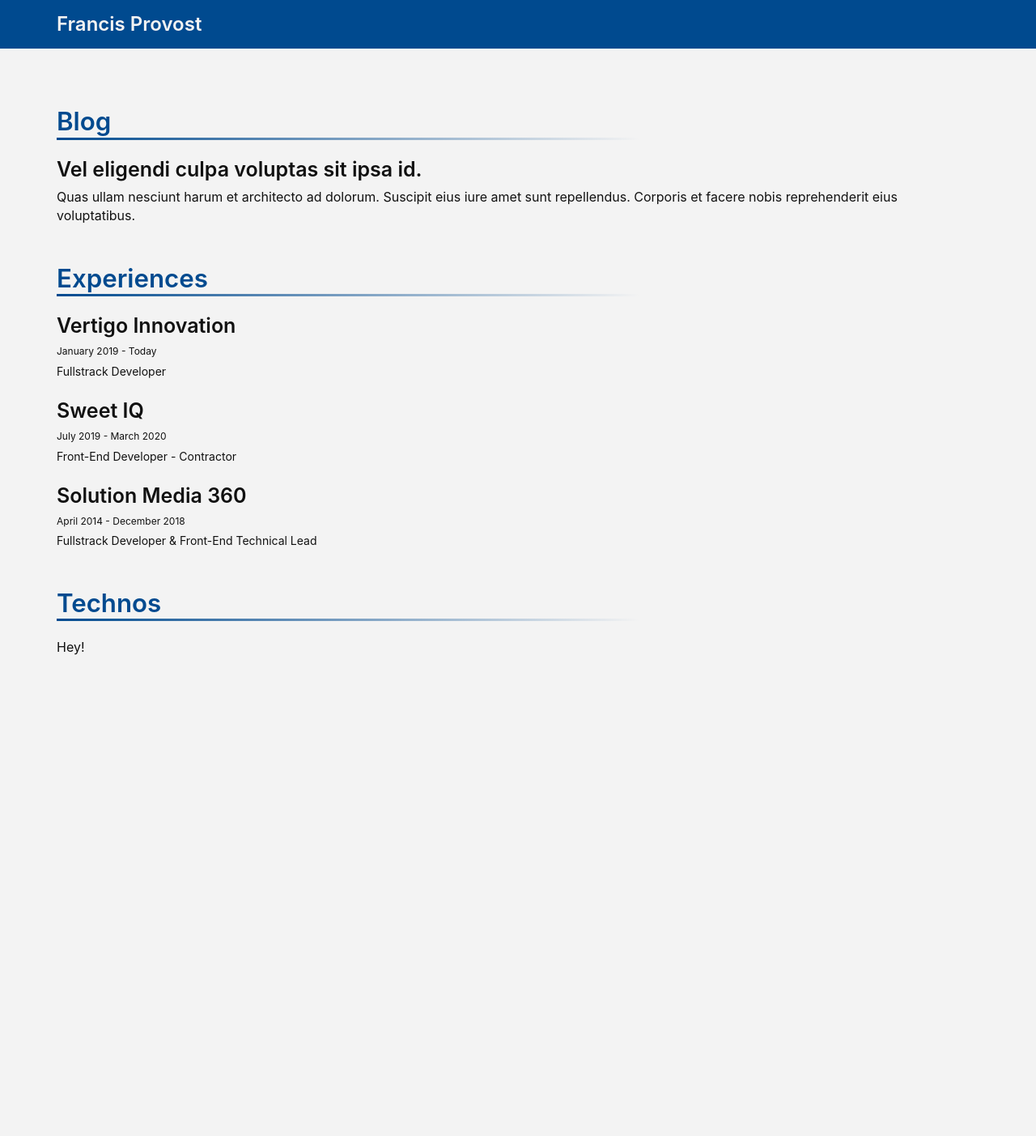
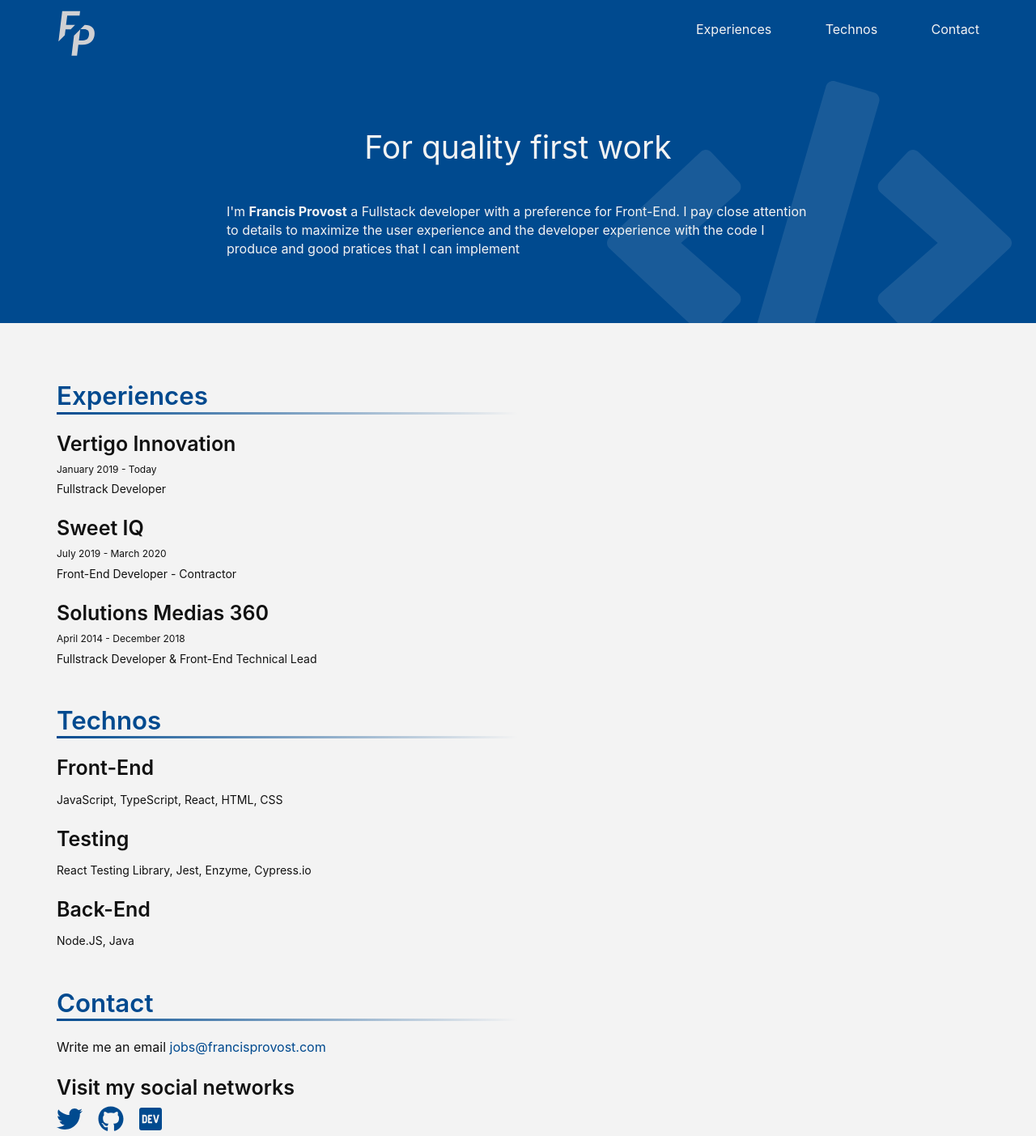
Before and after one commit to francisprovost/francisprovost.com, a Gatsby site: page / in a window 1280 px wide. Shown: the whole page at 81% size. Before the commit the page ends 931 px from the top, so only its background shows below. Built offline with nearby package versions, Linux system fonts and the light colour scheme; Gatsby itself is replaced by a stand-in of ours.

Commit message:
Finish "CV" sections on the home page + header

```diff
--- a/package.json
+++ b/package.json
@@ -26,6 +26,11 @@
   "dependencies": {
     "@emotion/core": "^10.0.10",
     "@emotion/styled": "^10.0.12",
+    "@fortawesome/fontawesome-svg-core": "^1.2.27",
+    "@fortawesome/free-brands-svg-icons": "^5.12.1",
+    "@fortawesome/free-regular-svg-icons": "^5.12.1",
+    "@fortawesome/free-solid-svg-icons": "^5.12.1",
+    "@fortawesome/react-fontawesome": "^0.1.9",
     "babel-plugin-styled-components": "^1.10.1",
     "classnames": "^2.2.6",
     "gatsby": "^2.10.0",
--- a/src/components/Header.tsx
+++ b/src/components/Header.tsx
@@ -3,12 +3,14 @@ import styled from '@emotion/styled'
 import { transparentize } from 'polished'
 import { Link } from 'gatsby'
 
-import { heights, dimensions, colors } from '../styles/variables'
+import { heights, dimensions, colors, breakpoints } from '../styles/variables'
 import Container from './Container'
+import LogoLight from '../logo_light.svg'
+import { List, BlankItem } from './styled'
 
 const StyledHeader = styled.header`
   height: ${heights.header}px;
-  padding: 0 ${dimensions.containerPadding}rem;
+  padding: 5px ${dimensions.containerPadding}rem;
   background-color: ${colors.brand};
   color: ${transparentize(0.5, colors.white)};
 `
@@ -30,15 +32,45 @@ const HomepageLink = styled(Link)`
     text-decoration: none;
   }
 `
+const Nav = styled.nav`
+  margin-left: auto;
+`
 
-interface HeaderProps {
-  title: string
-}
+const Menu = styled(List)`
+  display: flex;
+  justify-content: space-between;
+  width: 350px;
 
-const Header: React.FC<HeaderProps> = ({ title }) => (
+  @media (max-width: ${breakpoints.sm}px) {
+    width: 250px;
+  }
+`
+
+const MenuItem = styled(BlankItem)``
+
+const MenuLink = styled.a`
+  color: ${colors.white};
+`
+
+const Header: React.FC = () => (
   <StyledHeader>
     <HeaderInner>
-      <HomepageLink to="/">{title}</HomepageLink>
+      <HomepageLink to="/">
+        <img src={LogoLight} alt="Francis Provost's Logo" height={heights.header - 10} />
+      </HomepageLink>
+      <Nav>
+        <Menu>
+          <MenuItem>
+            <MenuLink href="/#experiences">Experiences</MenuLink>
+          </MenuItem>
+          <MenuItem>
+            <MenuLink href="/#technos">Technos</MenuLink>
+          </MenuItem>
+          <MenuItem>
+            <MenuLink href="/#contact">Contact</MenuLink>
+          </MenuItem>
+        </Menu>
+      </Nav>
     </HeaderInner>
   </StyledHeader>
 )
--- /dev/null
+++ b/src/components/Home/Contact.tsx
@@ -0,0 +1,47 @@
+import * as React from 'react'
+import { FontAwesomeIcon } from '@fortawesome/react-fontawesome'
+import { faTwitter, faGithub, faDev } from '@fortawesome/free-brands-svg-icons'
+import styled from '@emotion/styled'
+import { List, BlankItem } from '../styled'
+
+const SNList = styled(List)`
+  display: flex;
+  justify-content: space-between;
+  width: 130px;
+  max-width: 100%;
+`
+
+const SNItem = styled(BlankItem)``
+
+const Contact: React.FC = () => {
+  return (
+    <div id="contact">
+      <div>
+        <span>Write me an email </span>
+        <a href="mailto:jobs@francisprovost.com">jobs@francisprovost.com</a>
+      </div>
+      <div>
+        <h3>Visit my social networks</h3>
+        <SNList>
+          <SNItem>
+            <a href="https://twitter.com/frank_provost">
+              <FontAwesomeIcon icon={faTwitter} size="2x" />
+            </a>
+          </SNItem>
+          <SNItem>
+            <a href="https://github.com/francisprovost">
+              <FontAwesomeIcon icon={faGithub} size="2x" />
+            </a>
+          </SNItem>
+          <SNItem>
+            <a href="https://dev.to/francisprovost">
+              <FontAwesomeIcon icon={faDev} size="2x" />
+            </a>
+          </SNItem>
+        </SNList>
+      </div>
+    </div>
+  )
+}
+
+export default Contact
--- a/src/components/Home/Experiences.tsx
+++ b/src/components/Home/Experiences.tsx
@@ -26,7 +26,7 @@ const jobsData: Job[] = [
     contract: true
   },
   {
-    company: 'Solution Media 360',
+    company: 'Solutions Medias 360',
     startDate: 'April 2014',
     endDate: 'December 2018',
     jobTitle: 'Fullstrack Developer & Front-End Technical Lead'
@@ -48,7 +48,7 @@ const JobDates = styled.span`
 
 const Experiences: React.FC = () => {
   return (
-    <List>
+    <List id="experiences">
       {jobsData.map(({ company, startDate, endDate, jobTitle, contract }) => (
         <BlankItem>
           <>
--- /dev/null
+++ b/src/components/Home/Hero.tsx
@@ -0,0 +1,59 @@
+import * as React from 'react'
+import styled from '@emotion/styled'
+import { FontAwesomeIcon } from '@fortawesome/react-fontawesome'
+import { faCode } from '@fortawesome/free-solid-svg-icons'
+import { colors, dimensions, widths } from '../../styles/variables'
+import Container from '../Container'
+import { getEmSize } from '../../styles/mixins'
+
+const Root = styled.div`
+  background-color: ${colors.brand};
+  width: 100%;
+  padding: 4em ${dimensions.containerPadding}rem;
+  color: ${colors.white};
+  position: relative;
+`
+const BackgroundIcon = styled(FontAwesomeIcon)`
+  position: absolute;
+  opacity: 0.1;
+  top: 10px;
+  right: 30px;
+  font-size: 25em;
+`
+
+const Content = styled(Container)`
+  display: flex;
+  flex-direction: column;
+  justify-content: center;
+  align-items: center;
+  width: ${getEmSize(widths.md)}em;
+  max-width: 100%;
+`
+
+const Slogan = styled.span`
+  font-size: ${dimensions.headingSizes.h1}em;
+  margin-bottom: 1em;
+`
+const Description = styled.p`
+  font-size: ${dimensions.fontSize.regular}px;
+  span {
+    font-weight: bold;
+  }
+`
+
+const Hero: React.FC = () => {
+  return (
+    <Root>
+      <Content>
+        <Slogan>For quality first work</Slogan>
+        <Description>
+          I'm <span>Francis Provost</span> a Fullstack developer with a preference for Front-End. I pay close attention to details to
+          maximize the user experience and the developer experience with the code I produce and good pratices that I can implement
+        </Description>
+      </Content>
+      <BackgroundIcon icon={faCode} />
+    </Root>
+  )
+}
+
+export default Hero
--- /dev/null
+++ b/src/components/Home/Technos.tsx
@@ -0,0 +1,53 @@
+import * as React from 'react'
+import styled from '@emotion/styled'
+import { dimensions } from '../../styles/variables'
+import { List, BlankItem } from '../styled'
+
+interface TechnoGroup {
+  type: string
+  technos: string[]
+}
+
+const technoGroups: TechnoGroup[] = [
+  {
+    type: 'Front-End',
+    technos: ['JavaScript', 'TypeScript', 'React', 'HTML', 'CSS']
+  },
+  {
+    type: 'Testing',
+    technos: ['React Testing Library', 'Jest', 'Enzyme', 'Cypress.io']
+  },
+  {
+    type: 'Back-End',
+    technos: ['Node.JS', 'Java']
+  }
+]
+
+const Content = styled.p`
+  display: flex;
+  flex-direction: column;
+`
+
+const TechnoList = styled.span`
+  margin-top: ${dimensions.containerPadding * 0.3}em;
+  font-size: ${dimensions.fontSize.small}px;
+`
+
+const Technos: React.FC = () => {
+  return (
+    <List id="technos">
+      {technoGroups.map(({ type, technos }) => (
+        <BlankItem>
+          <>
+            <h3>{type}</h3>
+            <Content>
+              <TechnoList>{technos.join(', ')}</TechnoList>
+            </Content>
+          </>
+        </BlankItem>
+      ))}
+    </List>
+  )
+}
+
+export default Technos
--- a/src/components/Section.tsx
+++ b/src/components/Section.tsx
@@ -17,7 +17,7 @@ const Title = styled.h2`
     bottom: -3px;
     left: 0;
     height: 3px;
-    min-width: ${widths.md}px;
+    min-width: 300px;
     width: 50%;
     background: ${colors.brand};
     background: linear-gradient(to right, ${colors.brand} 0%, transparent 100%);
--- a/src/layouts/index.tsx
+++ b/src/layouts/index.tsx
@@ -40,7 +40,7 @@ const IndexLayout: React.FC = ({ children }) => (
             { name: 'keywords', content: data.site.siteMetadata.keywords }
           ]}
         />
-        <Header title={data.site.siteMetadata.title} />
+        <Header />
         <LayoutMain>{children}</LayoutMain>
       </LayoutRoot>
     )}
--- a/src/pages/index.tsx
+++ b/src/pages/index.tsx
@@ -1,28 +1,34 @@
 import * as React from 'react'
-import { Link } from 'gatsby'
 
 import Page from '../components/Page'
 import Container from '../components/Container'
 import IndexLayout from '../layouts'
 import Section from '../components/Section'
 import Experiences from '../components/Home/Experiences'
+import Technos from '../components/Home/Technos'
+import Contact from '../components/Home/Contact'
+import Hero from '../components/Home/Hero'
 
 const IndexPage = () => (
   <IndexLayout>
+    <Hero />
     <Page>
       <Container>
-        <Section title="Blog">
+        {/* <Section title="Blog">
           <h3>Vel eligendi culpa voluptas sit ipsa id.</h3>
           <p>
             Quas ullam nesciunt harum et architecto ad dolorum. Suscipit eius iure amet sunt repellendus. Corporis et facere nobis
             reprehenderit eius voluptatibus.
           </p>
-        </Section>
+        </Section> */}
         <Section title="Experiences">
           <Experiences />
         </Section>
         <Section title="Technos">
-          <p>Hey!</p>
+          <Technos />
+        </Section>
+        <Section title="Contact">
+          <Contact />
         </Section>
       </Container>
     </Page>
--- a/src/styles/variables.ts
+++ b/src/styles/variables.ts
@@ -63,5 +63,5 @@ export const dimensions = {
 }
 
 export const heights = {
-  header: 60
+  header: 90
 }
```
Also changed, not shown: TODO.md (+4 -3 lines), src/pages/page-2.tsx (deleted, +0 -27 lines), src/typings.d.ts (+7 -0 lines), src/logo_light.svg (added), 1 other file.
